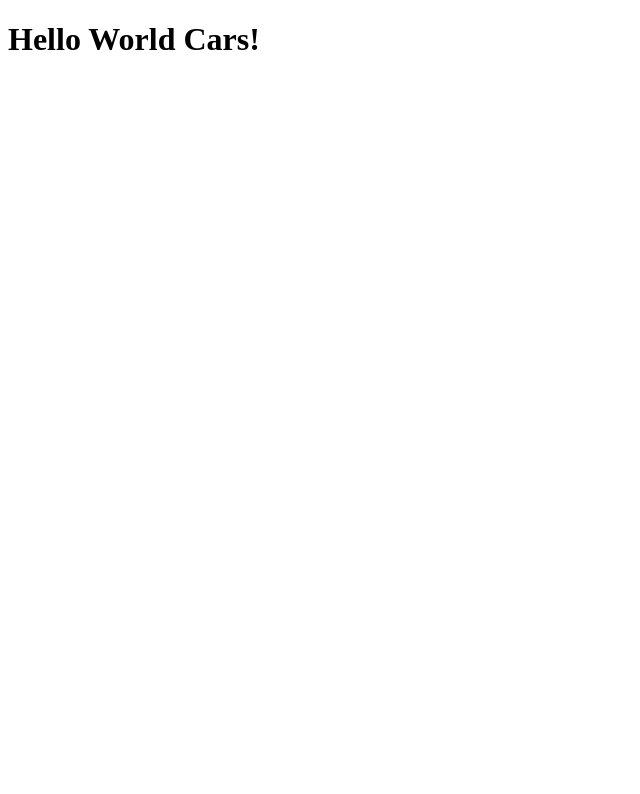
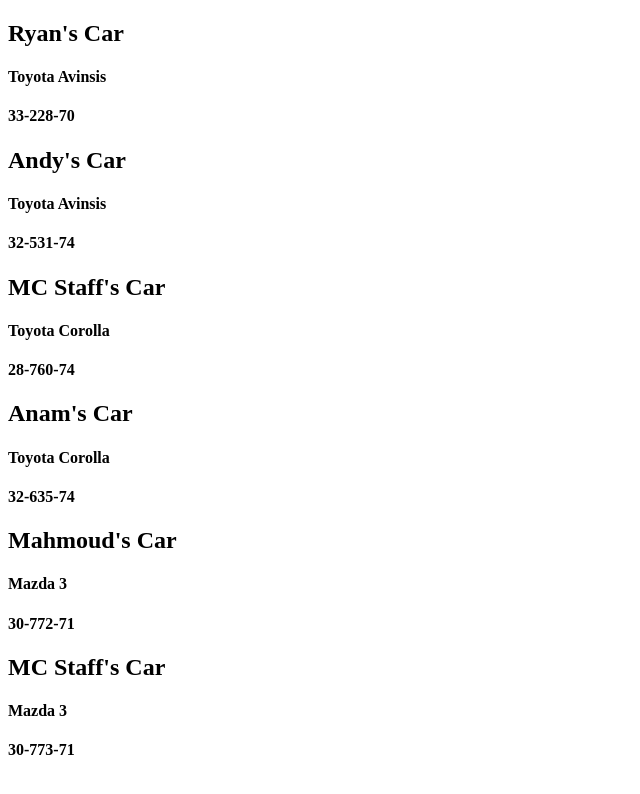
Before and after one commit to orjwan98/KamSafer, a React (Create React App) app in the folder client/: page /cars in a window 1280 px wide. Shown: the top 794 px of the page, without its empty margins (0-640 px from the left). Built offline with nearby package versions, Linux system fonts and the light colour scheme.

Commit message:
nest Car component inside the Cars component and pass props and data

```diff
--- a/client/src/components/Cars/index.js
+++ b/client/src/components/Cars/index.js
@@ -1,16 +1,25 @@
 import React, { Component } from "react";
+import Car from "../Car";
+import data from "../../data.json";
 class Cars extends Component {
   constructor(props) {
     super(props);
     this.state = {
-      style: "car-card"
+      data: data
     };
   }
-
   render() {
     return (
       <div className="cars">
-        <h1> Hello World Cars!</h1>
+        {this.state.data.map(element => {
+          return (
+            <Car
+              owner={element.owner}
+              model={element.model}
+              car_no={element.car_no}
+            />
+          );
+        })}
       </div>
     );
   }
```
